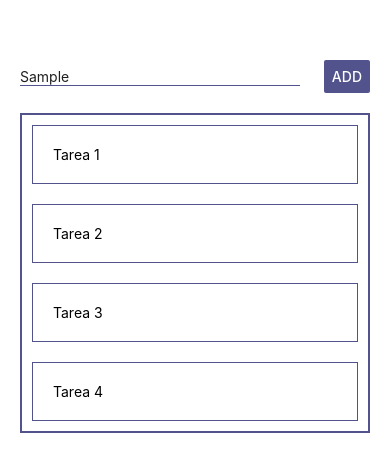
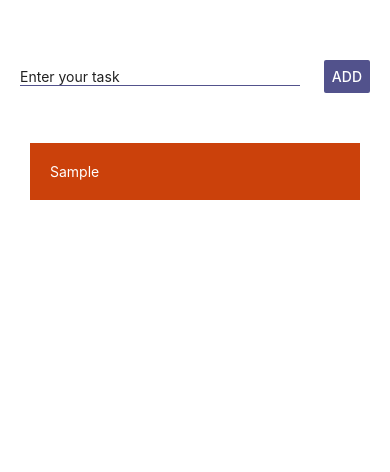
Before and after one commit to XavierGuerrero1989/fertiminder, a React Native app: screen / in a window 390 px wide. Both pictures are taken after typing "Sample" into the empty fields and a click on the button "ADD". Shown: the top 472 px of the page. Built offline with nearby package versions, Linux system fonts and the light colour scheme.

Commit message:
clase 4 ya con lista dinamica y modal

```diff
--- a/App.js
+++ b/App.js
@@ -1,51 +1,91 @@
-import { StyleSheet, Text, View, Button, TextInput } from 'react-native';
+import { StyleSheet, Text, View, Button, TextInput, FlatList, TouchableOpacity, Modal } from 'react-native';
+import React, { useState } from 'react';
+import { styles } from './styles';
 
 export default function App() {
+
+  const [text, setText] = useState ('');
+  const [events, setEvents] = useState ([]);
+  const [modalVisible, setModalVisible] = useState(false);
+  const [selectedEvent, setSelectedEvent] = useState(null);
+
+  const onAddEvents = () => {
+    if (text.length === 0 ) return;
+    setEvents([
+      ...events,
+      {
+        id: Math.random().toString(),
+        value: text
+      }
+    ]);
+    setText('');
+  };
+
+  const onHandlerEvent = (id) => {
+    setModalVisible(!modalVisible);
+    const selectedEvent = events.find(event => event.id === id);
+    setSelectedEvent(selectedEvent);
+  }
+
+  const onHandlerCancelModal = () => {
+    setModalVisible(!modalVisible);
+    setSelectedEvent(null);
+  }
+
+  const onHandlerDeleteEvent = (id) => {
+    setEvents(events.filter(event => event.id !== id));
+    setModalVisible(!modalVisible);
+  }
+
+  const renderItem = ({ item }) => (
+    <TouchableOpacity style={styles.secondContainer} onPress={() => onHandlerEvent(item.id)}>
+      <Text style={styles.taskList}>{item.value}</Text>
+    </TouchableOpacity>
+  )
+
+
+
+
   return (
     <View style={styles.container}>
       <View style={styles.inputContainer}>
-        <TextInput placeholder='Enter your task' style={styles.input} />
-        <Button title='Add' color="#52528C"/>
+        <TextInput
+        placeholder='Enter your task'
+        style={styles.input}
+        value={text}
+        onChangeText={(text) => setText(text)}
+        />
+        <Button title='Add' color="#52528C" onPress={onAddEvents}/>
       </View>
       <View style={styles.secondContainer}>
-        <Text style={styles.taskList}>Tarea 1</Text>
-        <Text style={styles.taskList}>Tarea 2</Text>
-        <Text style={styles.taskList}>Tarea 3</Text>
-        <Text style={styles.taskList}>Tarea 4</Text>
+      <FlatList
+          renderItem={renderItem}
+          data={events}
+          keyExtractor={(item) => item.id}
+          alwaysBounceVertical={false}
+        />
       </View>
-
+      <Modal visible={modalVisible} animationType='fade'>
+        <View style={styles.modalContainer}>
+          <Text style={styles.modalTitle}>Event Detail</Text>
+          <View style={styles.modalDetailContainer}>
+            <Text style={styles.modalDetailMessage}>Are you sure to delete this item?</Text>
+            <Text style={styles.selectedEvent}>{selectedEvent?.value}</Text>
+          </View>
+          <View style={styles.buttonContainer}>
+            <Button
+              title='Cancel'
+              color='#52528C'
+              onPress={() => onHandlerCancelModal()}
+            />
+            <Button
+            title='Delete'
+            color='#52528C'
+            onPress={() => onHandlerDeleteEvent(selectedEvent.id)}
+            />
+          </View>
+        </View>
+      </Modal>
     </View>
   );
 }
-
-const styles = StyleSheet.create({
-  container: {
-    flex: 1,
-    backgroundColor: '#fff',
-    marginHorizontal: 20,
-  },
-  inputContainer: {
-    flexDirection: 'row',
-    marginTop: 60,
-    alignItems: 'center',
-    justifyContent: "space-between",
-  },
-  input: {
-    width: '80%',
-    borderBottomWidth: 1,
-    borderColor: "#52528C",
-    marginRight: 15,
-    color: "#212121"
-  },
-  secondContainer: {
-    borderWidth: 2,
-    borderColor: '#52528C',
-    marginTop: 20,
-  },
-  taskList: {
-    padding: 20,
-    borderWidth: 1,
-    borderColor: '#52528C',
-    margin: 10
-  }
-});
--- /dev/null
+++ b/styles.js
@@ -0,0 +1,62 @@
+import { StyleSheet } from 'react-native';
+
+export const styles = StyleSheet.create({
+    container: {
+      flex: 1,
+      backgroundColor: '#fff',
+      marginHorizontal: 20,
+    },
+    inputContainer: {
+      flexDirection: 'row',
+      marginTop: 60,
+      alignItems: 'center',
+      justifyContent: "space-between",
+    },
+    input: {
+      width: '80%',
+      borderBottomWidth: 1,
+      borderColor: "#52528C",
+      marginRight: 15,
+      color: "#212121"
+    },
+    secondContainer: {
+      marginTop: 20,
+    },
+    taskList: {
+      padding: 20,
+      backgroundColor: "#CB410B",
+      margin: 10,
+      color: "#FFFFFF",
+    },
+    modalContainer: {
+        justifyContent: 'center',
+        alignItems: 'center',
+        marginTop: 60,
+        paddingVertical: 20,
+      },
+      modalTitle: {
+        fontSize: 16,
+        fontWeight: 'bold',
+        marginBottom: 10,
+      },
+      modalDetailContainer: {
+        paddingVertical: 20,
+      },
+      modalDetailMessage: {
+        fontSize: 14,
+        color: '#212121',
+      },
+      selectedEvent: {
+        fontSize: 14,
+        color: '#212121',
+        fontWeight: 'bold',
+        paddingVertical: 10,
+        textAlign: 'center',
+        marginBottom: 20,
+      },
+      buttonContainer: {
+        width: "80%",
+        flexDirection: 'row',
+        justifyContent: 'space-around',
+      },
+  });
```
